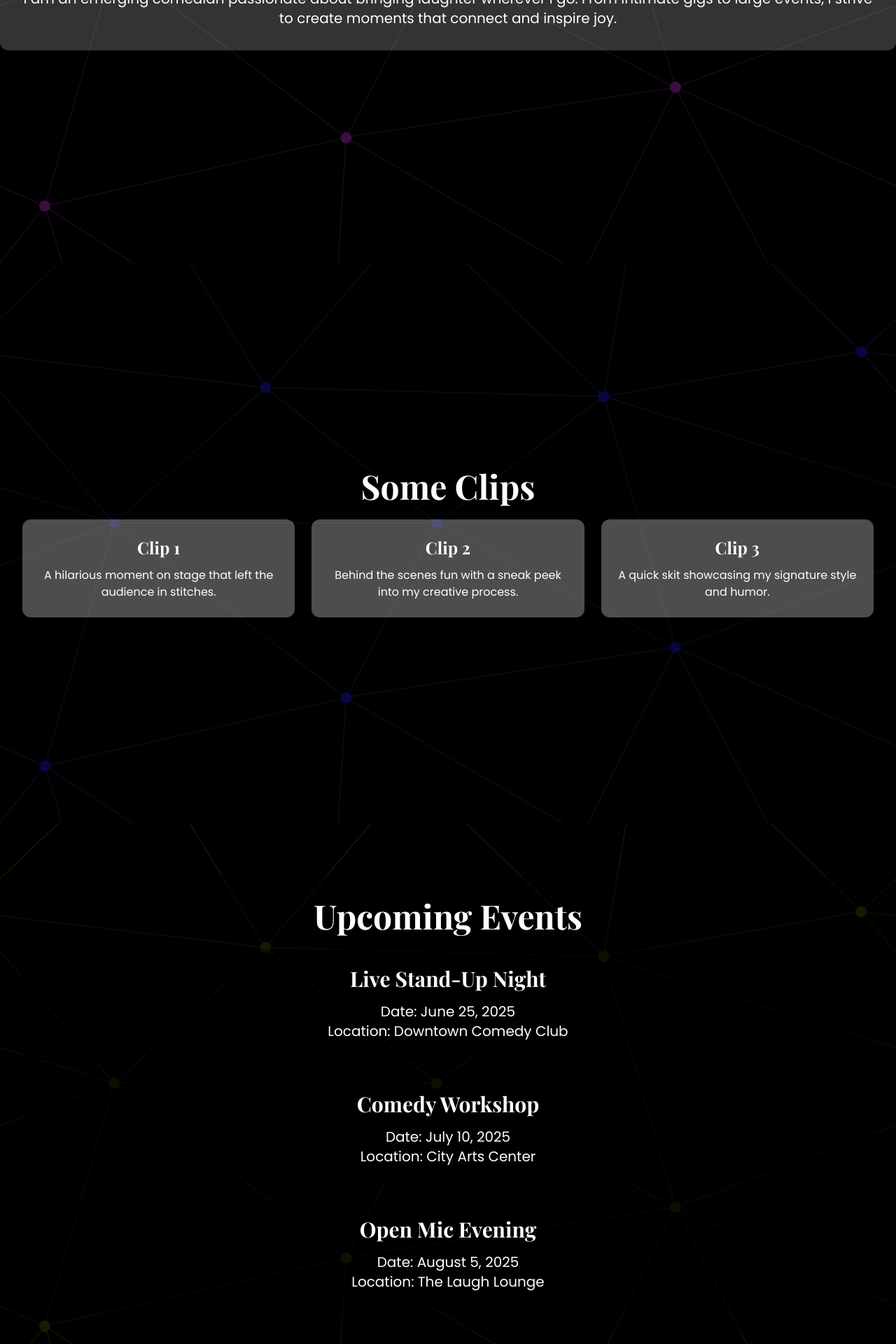
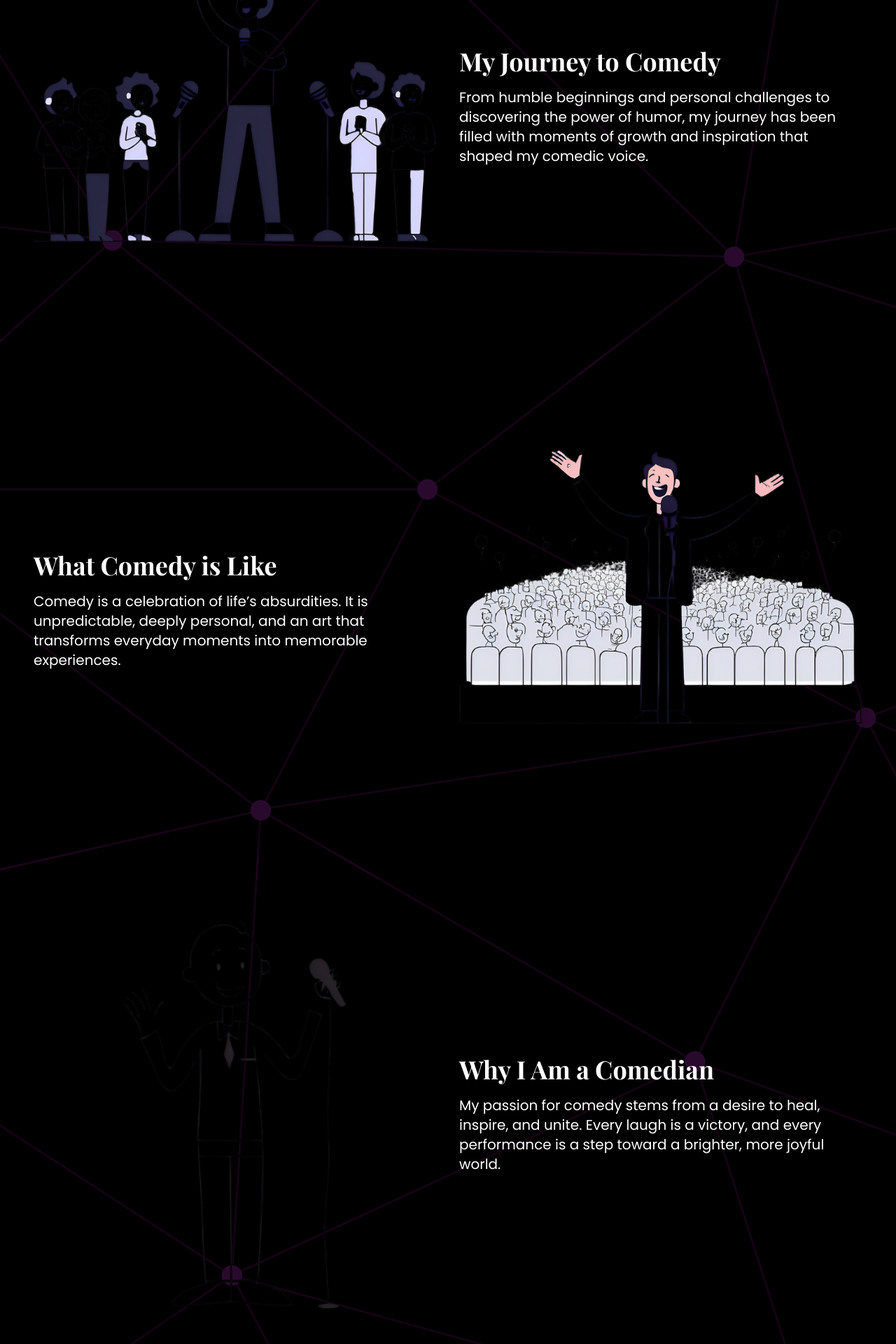
Before and after one commit to WuTangLan1/Sample-Comedy-Profile-1, a Next.js app: page / in a window 1280 px wide. Shown: the part 520-2440 px from the top of the page at 70% size. Built offline with nearby package versions, Linux system fonts and the light colour scheme.

Commit message:
added images to about section content

```diff
--- a/src/components/AboutSection.tsx
+++ b/src/components/AboutSection.tsx
@@ -3,7 +3,7 @@ import { forwardRef } from "react";
 import { motion } from "framer-motion";
 const AboutSection = forwardRef<HTMLElement>((_, ref) => {
   return (
-    <section ref={ref} id="about" className="min-h-screen relative flex items-center justify-center bg-gray-100 bg-opacity-30 backdrop-filter backdrop-blur-md bg-[url('/images/backgrounds/aboutbg.svg')] bg-cover bg-center">
+    <section ref={ref} id="about" className="min-h-screen relative flex flex-col items-center justify-center bg-gray-100 bg-opacity-30 backdrop-filter backdrop-blur-md bg-[url('/images/backgrounds/aboutbg.svg')] bg-cover bg-center">
       <div className="absolute inset-0 bg-black opacity-50"></div>
       <motion.div initial={{ opacity: 0, y: 50 }} whileInView={{ opacity: 1, y: 0 }} transition={{ duration: 0.7 }} viewport={{ once: true }} className="relative container mx-auto p-8 text-center bg-white/20 rounded-xl shadow-lg">
         <h2 className="text-5xl font-bold font-[PlayfairDisplay] mb-4 text-white">About Me</h2>
@@ -11,6 +11,39 @@ const AboutSection = forwardRef<HTMLElement>((_, ref) => {
           I am an emerging comedian passionate about bringing laughter wherever I go. From intimate gigs to large events, I strive to create moments that connect and inspire joy.
         </p>
       </motion.div>
+      <motion.div initial={{ opacity: 0, y: 50 }} whileInView={{ opacity: 1, y: 0 }} transition={{ duration: 0.7, delay: 0.2 }} viewport={{ once: true }} className="relative container mx-auto p-8 mt-12 bg-black/30 rounded-xl shadow-2xl flex flex-col md:flex-row items-center">
+        <div className="w-full md:w-1/2 p-4">
+          <img src="/images/event_photos/event1.png" alt="Event 1" className="w-full h-auto rounded-lg shadow-lg" />
+        </div>
+        <div className="w-full md:w-1/2 p-4 text-white">
+          <h3 className="text-4xl font-bold font-[PlayfairDisplay] mb-4">My Journey to Comedy</h3>
+          <p className="text-xl">
+            From humble beginnings and personal challenges to discovering the power of humor, my journey has been filled with moments of growth and inspiration that shaped my comedic voice.
+          </p>
+        </div>
+      </motion.div>
+      <motion.div initial={{ opacity: 0, y: 50 }} whileInView={{ opacity: 1, y: 0 }} transition={{ duration: 0.7, delay: 0.4 }} viewport={{ once: true }} className="relative container mx-auto p-8 mt-12 bg-black/30 rounded-xl shadow-2xl flex flex-col md:flex-row-reverse items-center">
+        <div className="w-full md:w-1/2 p-4">
+          <img src="/images/event_photos/event2.png" alt="Event 2" className="w-full h-auto rounded-lg shadow-lg" />
+        </div>
+        <div className="w-full md:w-1/2 p-4 text-white">
+          <h3 className="text-4xl font-bold font-[PlayfairDisplay] mb-4">What Comedy is Like</h3>
+          <p className="text-xl">
+            Comedy is a celebration of life’s absurdities. It is unpredictable, deeply personal, and an art that transforms everyday moments into memorable experiences.
+          </p>
+        </div>
+      </motion.div>
+      <motion.div initial={{ opacity: 0, y: 50 }} whileInView={{ opacity: 1, y: 0 }} transition={{ duration: 0.7, delay: 0.6 }} viewport={{ once: true }} className="relative container mx-auto p-8 mt-12 bg-black/30 rounded-xl shadow-2xl flex flex-col md:flex-row items-center">
+        <div className="w-full md:w-1/2 p-4">
+          <img src="/images/profile_photos/profile1.png" alt="Profile" className="w-full h-auto rounded-lg shadow-lg" />
+        </div>
+        <div className="w-full md:w-1/2 p-4 text-white">
+          <h3 className="text-4xl font-bold font-[PlayfairDisplay] mb-4">Why I Am a Comedian</h3>
+          <p className="text-xl">
+            My passion for comedy stems from a desire to heal, inspire, and unite. Every laugh is a victory, and every performance is a step toward a brighter, more joyful world.
+          </p>
+        </div>
+      </motion.div>
     </section>
   );
 });
```
